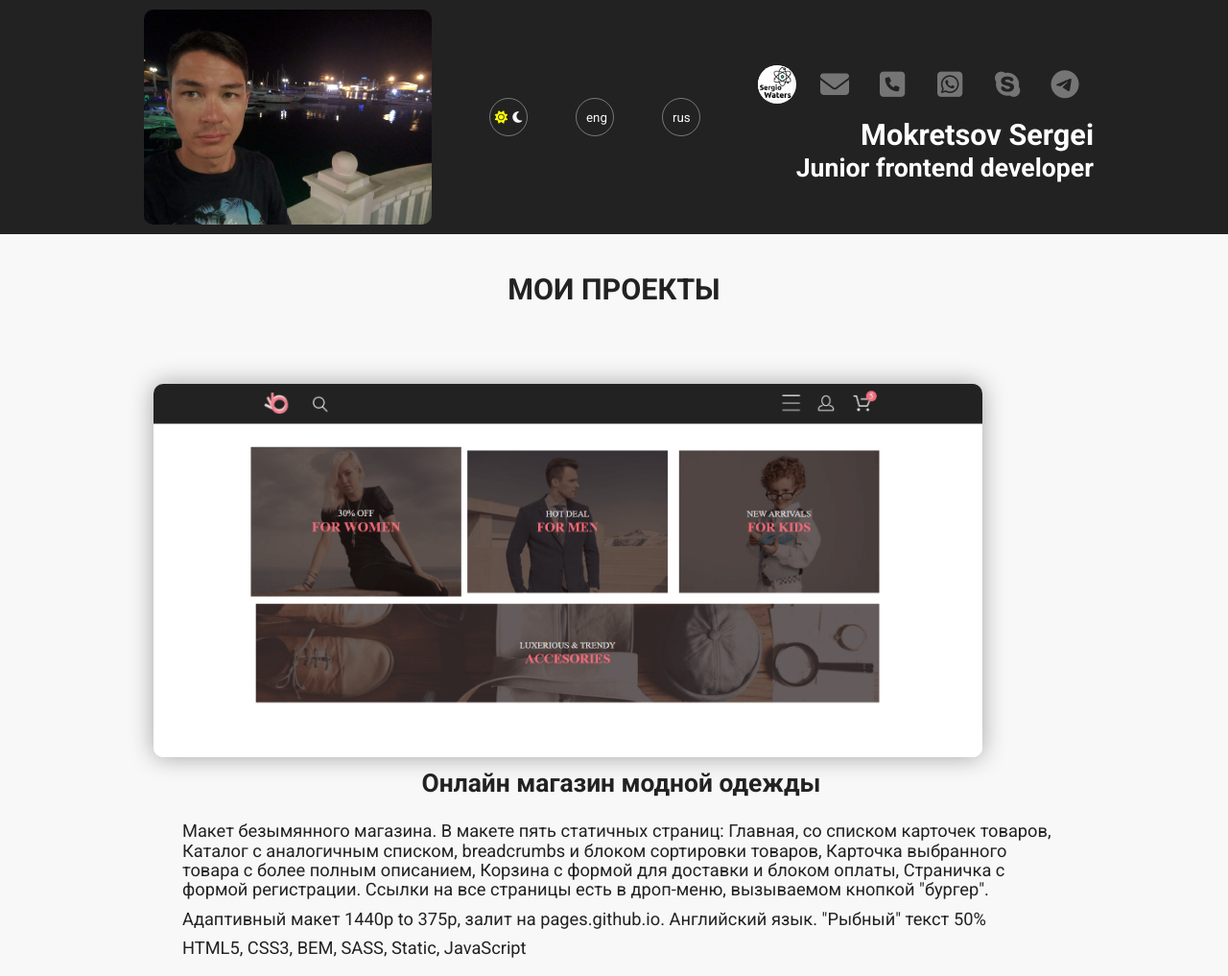
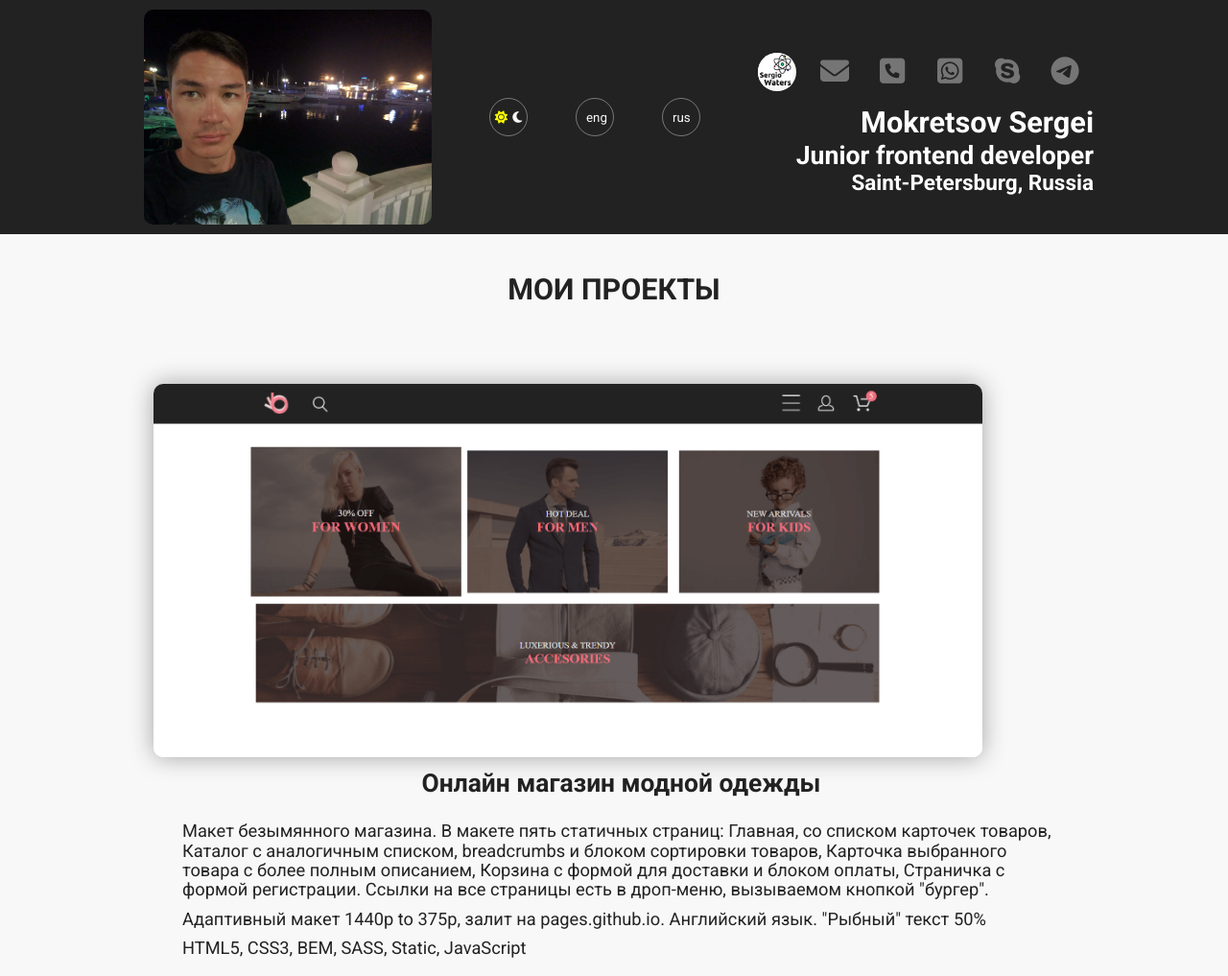
Before and after one commit to SergioWaters/SergioWaters.github.io, a plain HTML site: page resume/index.html in a window 1280 px wide. Shown: the top 1017 px of the page at 96% size. Drawn offline with Linux system fonts and the light colour scheme.

Commit message:
resume: added location of living

```diff
--- a/resume/index.html
+++ b/resume/index.html
@@ -90,6 +90,7 @@
         <div class="about__info">
           <h1 class="about__info__title">Mokretsov Sergei</h1>
           <h3 class="about__info__subtitle">Junior frontend developer</h3>
+          <h4 class="about__info__location">Saint-Petersburg, Russia</h4>
         </div>
       </div>
 
--- a/resume/scss/_header.scss
+++ b/resume/scss/_header.scss
@@ -50,6 +50,9 @@
 }
 .about__info__subtitle {
   @include adaptiv-font(26, 16);
+}
+.about__info__location{
+  @include adaptiv-font(22, 14);
 }
 
 //
```
Also changed, not shown: resume/css/style.css, resume/css/style.min.css, 2 other files.
